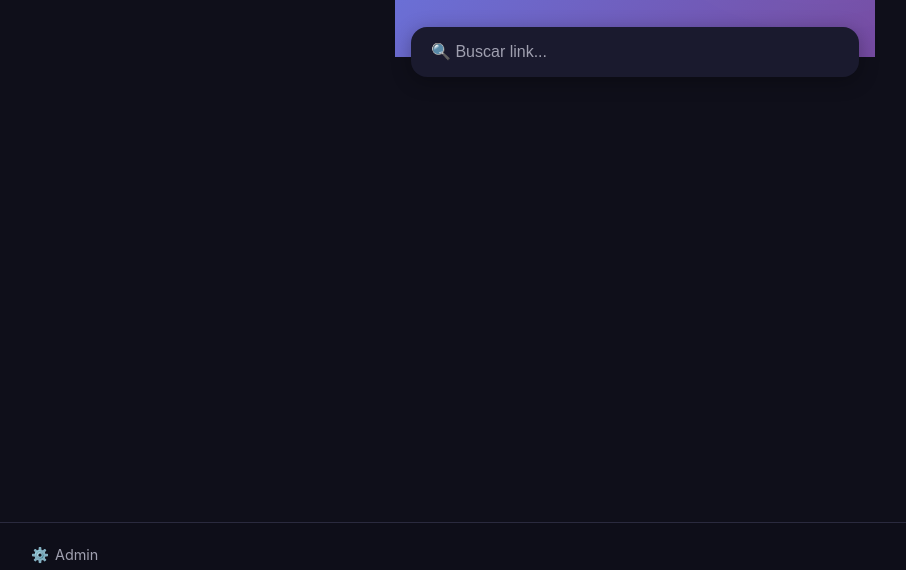
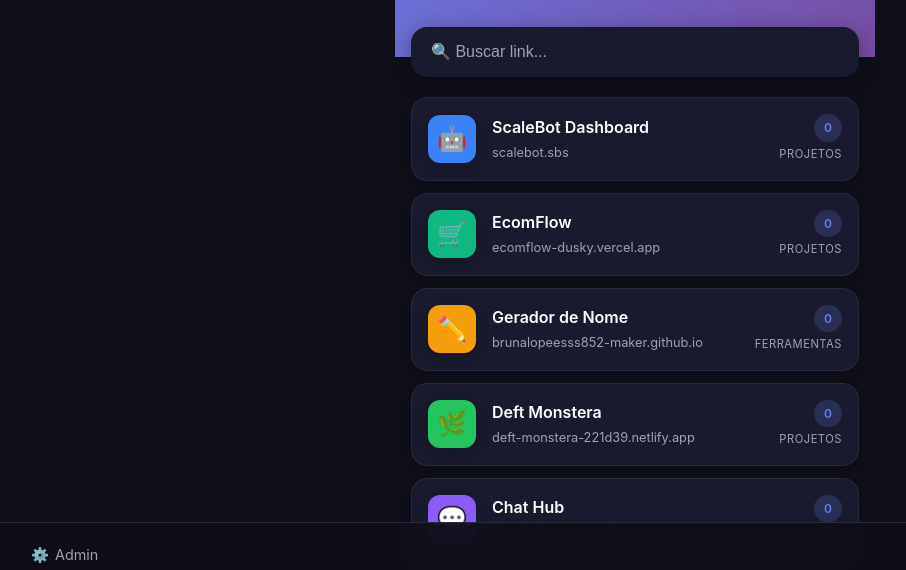
Before and after one commit to fermm870-del/paineladm, a plain HTML site: page index.html in a window 1280 px wide. Shown: the part 214-784 px from the top of the page, without its empty margins (5-911 px from the left). Drawn offline with Linux system fonts and the light colour scheme; files that its build step writes are made by us from their sources.

Commit message:
Update index.html

```diff
--- a/index.html
+++ b/index.html
@@ -22,8 +22,8 @@
     <link rel="apple-touch-icon" sizes="152x152" href="icons/icon-152x152.png">
     <link rel="apple-touch-icon" sizes="192x192" href="icons/icon-192x192.png">
 
-    <!-- Styles -->
-    <link rel="stylesheet" href="style.css">
+    <!-- Styles - CAMINHO CORRIGIDO -->
+    <link rel="stylesheet" href="css/style.css">
 </head>
 <body>
     <div class="app-container">
@@ -79,10 +79,10 @@
     <!-- Toast Notification -->
     <div class="toast" id="toast"></div>
 
-    <!-- Scripts -->
-    <script src="app.js"></script>
+    <!-- Scripts - CAMINHO CORRIGIDO -->
+    <script src="js/app.js"></script>
     <script>
-        // Register Service Worker
+        // Register Service Worker - CAMINHO CORRIGIDO
         if ('serviceWorker' in navigator) {
             window.addEventListener('load', () => {
                 navigator.serviceWorker.register('sw.js')
```
